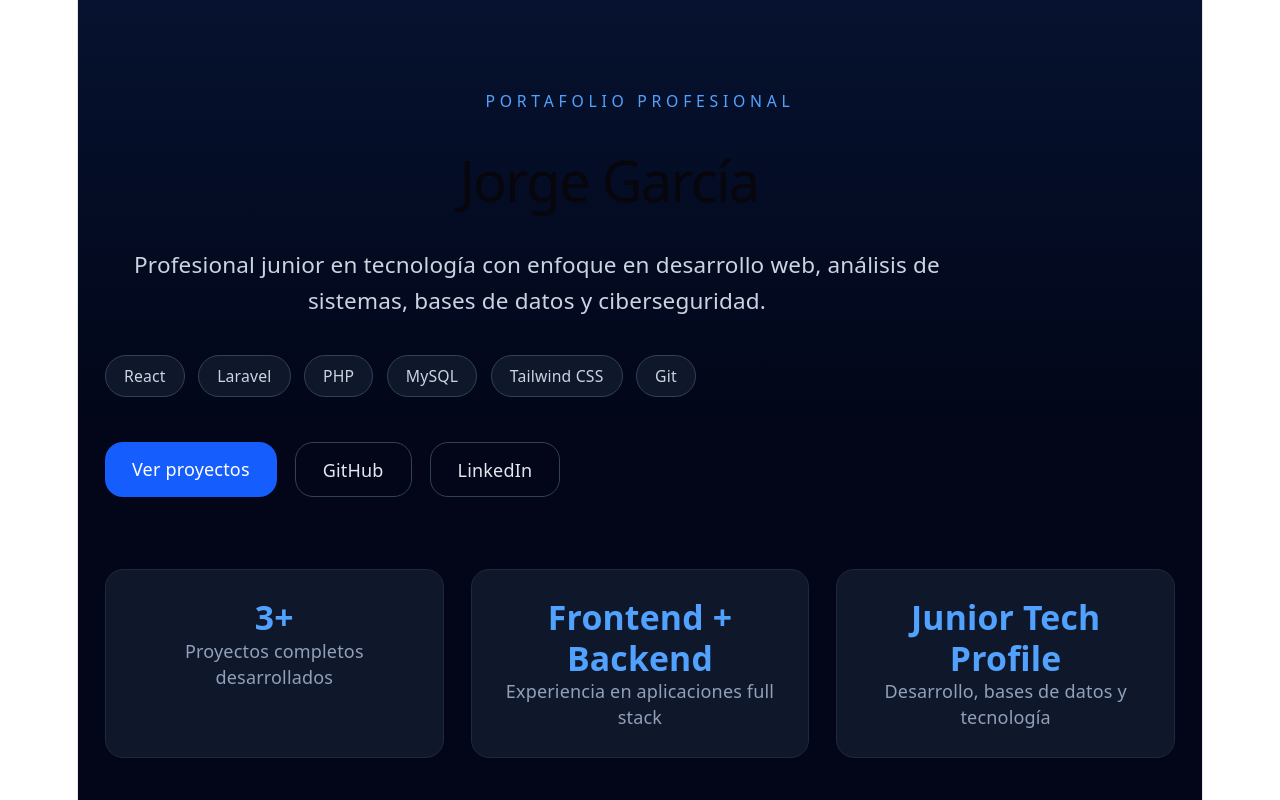
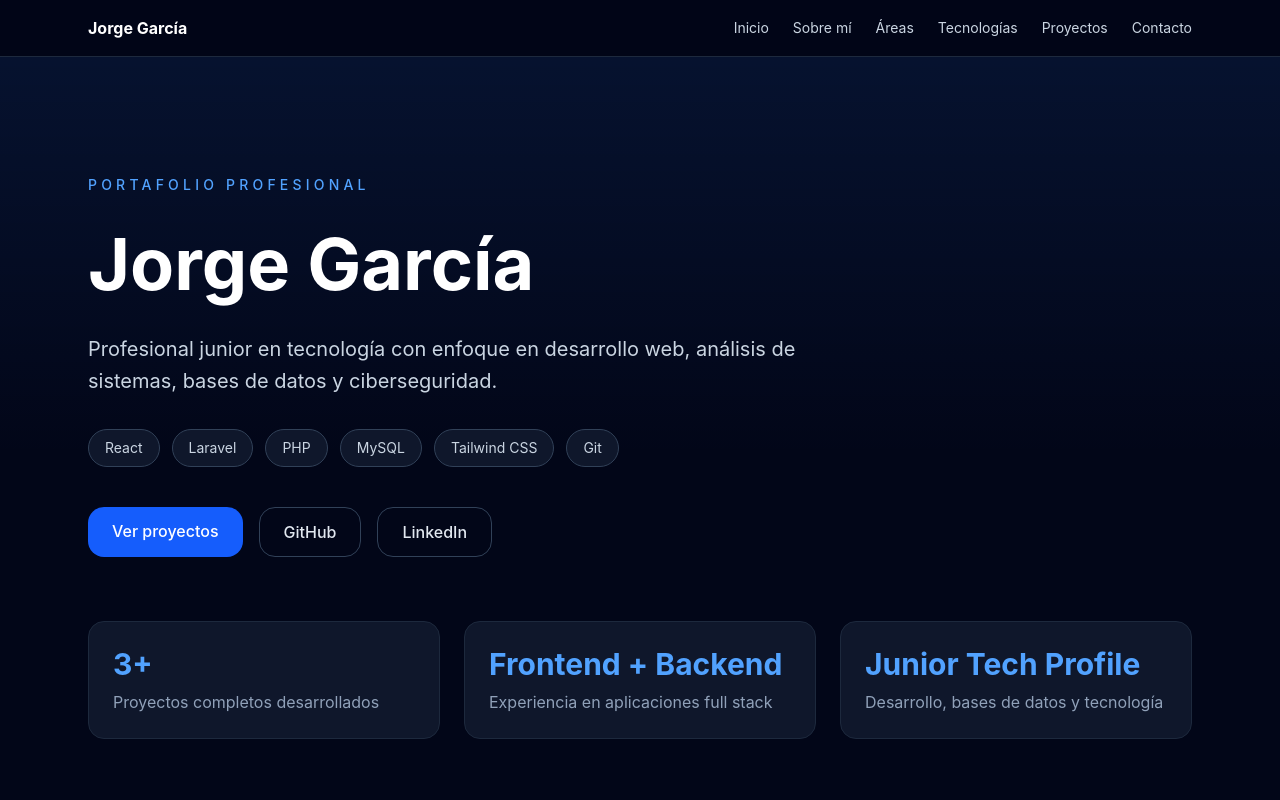
Before and after one commit to jorge2360/jorge-garcia-portfolio, a React (Vite) app: page / in a window 1280 px wide. Shown: the top 800 px of the page. Built offline with nearby package versions, Linux system fonts and the light colour scheme.

Commit message:
Implementacion de navbar y navegacion mas suave

```diff
--- a/src/App.jsx
+++ b/src/App.jsx
@@ -4,10 +4,12 @@ import AreasSection from './sections/AreasSection'
 import TechSection from './sections/TechSection'
 import ProjectsSection from './sections/ProjectsSection'
 import ContactSection from './sections/ContactSection'
+import Navbar from './components/Navbar'
 
 function App() {
   return (
     <main className="min-h-screen bg-slate-950 text-white">
+      <Navbar />
       <HeroSection />
       <AboutSection />
       <AreasSection />
--- /dev/null
+++ b/src/components/Navbar.jsx
@@ -0,0 +1,34 @@
+function Navbar() {
+  const links = [
+    { label: 'Inicio', href: '#' },
+    { label: 'Sobre mí', href: '#about' },
+    { label: 'Áreas', href: '#areas' },
+    { label: 'Tecnologías', href: '#tech' },
+    { label: 'Proyectos', href: '#projects' },
+    { label: 'Contacto', href: '#contact' },
+  ]
+
+  return (
+    <header className="sticky top-0 z-50 border-b border-slate-800 bg-slate-950/90 backdrop-blur">
+      <nav className="mx-auto flex max-w-6xl items-center justify-between px-6 py-4">
+        <a href="#" className="font-bold text-white">
+          Jorge García
+        </a>
+
+        <div className="hidden gap-6 md:flex">
+          {links.map((link) => (
+            <a
+              key={link.label}
+              href={link.href}
+              className="text-sm text-slate-300 transition hover:text-blue-400"
+            >
+              {link.label}
+            </a>
+          ))}
+        </div>
+      </nav>
+    </header>
+  )
+}
+
+export default Navbar
--- a/src/index.css
+++ b/src/index.css
@@ -1,112 +1,9 @@
 @import "tailwindcss";
-:root {
-  --text: #6b6375;
-  --text-h: #08060d;
-  --bg: #fff;
-  --border: #e5e4e7;
-  --code-bg: #f4f3ec;
-  --accent: #aa3bff;
-  --accent-bg: rgba(170, 59, 255, 0.1);
-  --accent-border: rgba(170, 59, 255, 0.5);
-  --social-bg: rgba(244, 243, 236, 0.5);
-  --shadow:
-    rgba(0, 0, 0, 0.1) 0 10px 15px -3px, rgba(0, 0, 0, 0.05) 0 4px 6px -2px;
 
-  --sans: system-ui, 'Segoe UI', Roboto, sans-serif;
-  --heading: system-ui, 'Segoe UI', Roboto, sans-serif;
-  --mono: ui-monospace, Consolas, monospace;
-
-  font: 18px/145% var(--sans);
-  letter-spacing: 0.18px;
-  color-scheme: light dark;
-  color: var(--text);
-  background: var(--bg);
-  font-synthesis: none;
-  text-rendering: optimizeLegibility;
-  -webkit-font-smoothing: antialiased;
-  -moz-osx-font-smoothing: grayscale;
-
-  @media (max-width: 1024px) {
-    font-size: 16px;
-  }
-}
-
-@media (prefers-color-scheme: dark) {
-  :root {
-    --text: #9ca3af;
-    --text-h: #f3f4f6;
-    --bg: #16171d;
-    --border: #2e303a;
-    --code-bg: #1f2028;
-    --accent: #c084fc;
-    --accent-bg: rgba(192, 132, 252, 0.15);
-    --accent-border: rgba(192, 132, 252, 0.5);
-    --social-bg: rgba(47, 48, 58, 0.5);
-    --shadow:
-      rgba(0, 0, 0, 0.4) 0 10px 15px -3px, rgba(0, 0, 0, 0.25) 0 4px 6px -2px;
-  }
-
-  #social .button-icon {
-    filter: invert(1) brightness(2);
-  }
+html {
+  scroll-behavior: smooth;
 }
 
 body {
   margin: 0;
 }
-
-#root {
-  width: 1126px;
-  max-width: 100%;
-  margin: 0 auto;
-  text-align: center;
-  border-inline: 1px solid var(--border);
-  min-height: 100svh;
-  display: flex;
-  flex-direction: column;
-  box-sizing: border-box;
-}
-
-h1,
-h2 {
-  font-family: var(--heading);
-  font-weight: 500;
-  color: var(--text-h);
-}
-
-h1 {
-  font-size: 56px;
-  letter-spacing: -1.68px;
-  margin: 32px 0;
-  @media (max-width: 1024px) {
-    font-size: 36px;
-    margin: 20px 0;
-  }
-}
-h2 {
-  font-size: 24px;
-  line-height: 118%;
-  letter-spacing: -0.24px;
-  margin: 0 0 8px;
-  @media (max-width: 1024px) {
-    font-size: 20px;
-  }
-}
-p {
-  margin: 0;
-}
-
-code,
-.counter {
-  font-family: var(--mono);
-  display: inline-flex;
-  border-radius: 4px;
-  color: var(--text-h);
-}
-
-code {
-  font-size: 15px;
-  line-height: 135%;
-  padding: 4px 8px;
-  background: var(--code-bg);
-}
```
